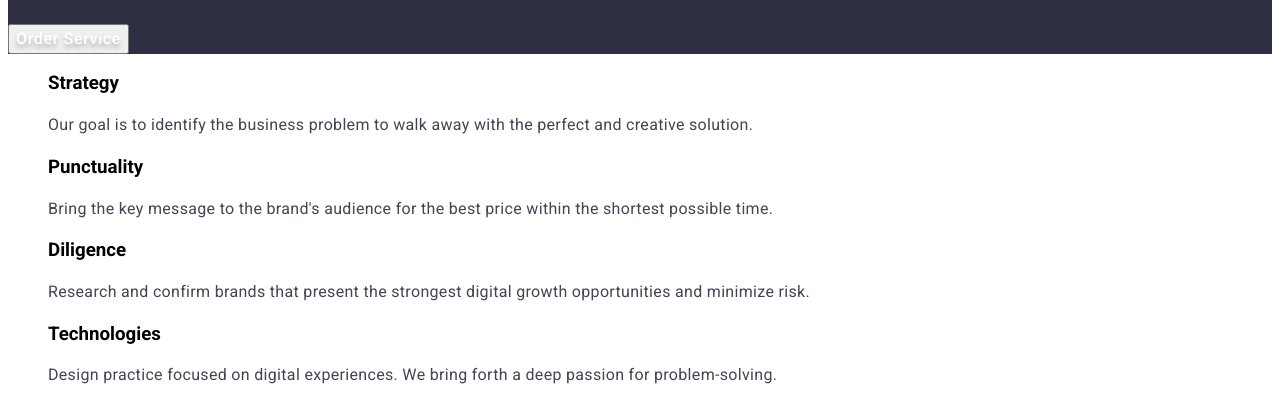
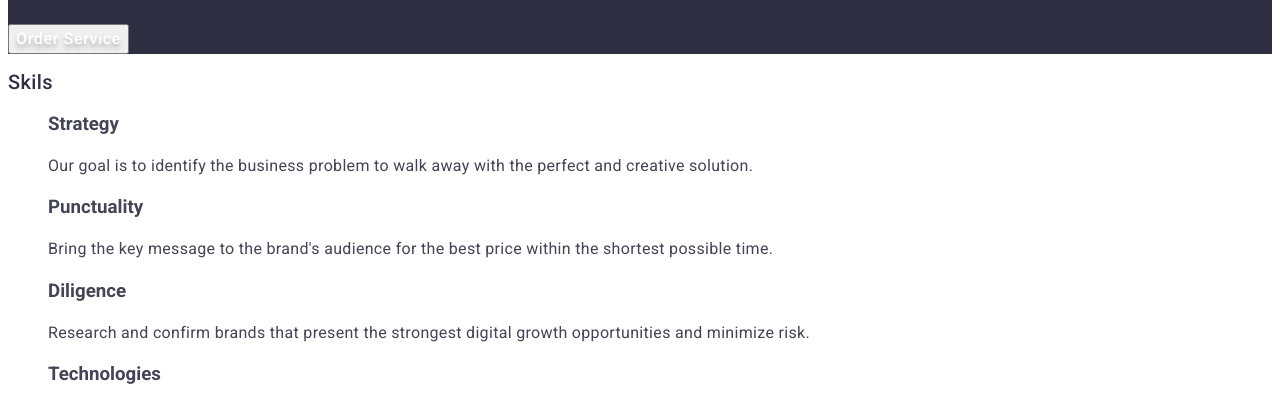
Before and after one commit to Lepeshko/goit-markup-hw-02, a plain HTML site: page index.html in a window 1280 px wide. Shown: the part 300-701 px from the top of the page. Drawn offline with Linux system fonts and the light colour scheme.

Commit message:
24.12.23_20:34

```diff
--- a/css/styles.css
+++ b/css/styles.css
@@ -1,5 +1,7 @@
 body {
    font-family: 'Roboto', sans-serif;
+   color: #434455;
+   background-color: #FFFFFF;
 }
 
 a {
@@ -10,7 +12,7 @@ ul {
    list-style: none;
 }
 
-.visually-hidden {
+/*? .visually-hidden {
    position: absolute;
    width: 1px;
    height: 1px;
@@ -22,7 +24,7 @@ ul {
    clip-path: inset(100%);
    clip: rect(0 0 0 0);
    overflow: hidden;
-}
+} */
 
 /** =================== HEADER =================== */
 
```
